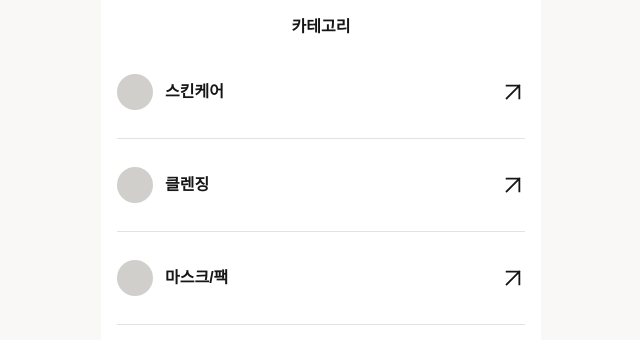
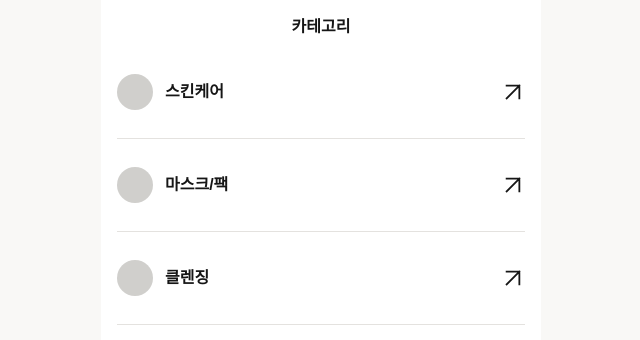
Before and after one commit to Influy-2/Somesay-FE, a React (Vite) app in the folder apps/web/: page /categories in a window 1280 px wide. Shown: the top 340 px of the page, without its empty margins (319-959 px from the left). Built offline with nearby package versions, Linux system fonts and the light colour scheme.

Commit message:
chore: update category structure and rename properties for consistency

```diff
--- a/apps/web/src/features/category/components/CategoryAccordion.tsx
+++ b/apps/web/src/features/category/components/CategoryAccordion.tsx
@@ -1,16 +1,16 @@
 import { useState } from 'react';
 import { Link } from 'react-router';
-import { CategoryType } from '@somesay/shared';
+import { SubcategoryGroup } from '@somesay/shared';
 import { MainArrowIcon } from '@/shared/icons';
 
 interface CategoryAccordionProps {
-  category: CategoryType;
+  category: SubcategoryGroup;
 }
 
 export const CategoryAccordion = ({ category }: CategoryAccordionProps) => {
   const [isOpen, setIsOpen] = useState(false);
 
-  const subListId = `subcategory-list-${category.id}`;
+  const subListId = `subcategory-list-${category.categoryId}`;
 
   const toggleAccordion = () => {
     setIsOpen((prev) => !prev);
@@ -29,11 +29,14 @@ export const CategoryAccordion = ({ category }: CategoryAccordionProps) => {
           <div className="flex items-center gap-3">
             {/* TODO: 나중에 실제 카테고리 아이콘으로 교체 */}
             <div className="bg-grey04 h-9 w-9 rounded-full" />
-            <span className="body1-sb">{category.title}</span>
+            <span className="body1-sb">{category.categoryLabel}</span>
           </div>
         </button>
         {/* TODO: 나중에 대분류 페이지로 이동 */}
-        <Link to={`/`} aria-label={`${category.title} 전체보기 페이지로 이동`}>
+        <Link
+          to={`/`}
+          aria-label={`${category.categoryLabel} 전체보기 페이지로 이동`}
+        >
           <MainArrowIcon />
         </Link>
       </div>
@@ -44,9 +47,9 @@ export const CategoryAccordion = ({ category }: CategoryAccordionProps) => {
         role="region"
         className={`flex flex-col gap-6 px-8 pt-6 ${!isOpen ? 'hidden' : ''}`}
       >
-        {category.subCategories?.map((sub) => (
-          <li key={sub.id} className="body2-m cursor-pointer">
-            {sub.name}
+        {category.subcategories.map((sub) => (
+          <li key={sub.subCategoryId} className="body2-m cursor-pointer">
+            {sub.label}
           </li>
         ))}
       </ul>
--- a/apps/web/src/pages/category/CategoriesPage.tsx
+++ b/apps/web/src/pages/category/CategoriesPage.tsx
@@ -1,59 +1,10 @@
 import { CategoryAccordion } from '@/features/category/components/CategoryAccordion';
-import { CategoryType } from '@somesay/shared';
+import { PRODUCT_SUB_CATEGORY_GROUPS } from '@somesay/shared';
 import { PageHeader } from '@/shared/components';
 
-// 임시 Mock 데이터
-const CATEGORY_MOCK_DATA: CategoryType[] = [
-  {
-    id: 1,
-    title: '스킨케어',
-    subCategories: [
-      { id: 101, name: '스킨/토너' },
-      { id: 102, name: '로션/에멀전' },
-      { id: 103, name: '에센스/앰플/세럼' },
-      { id: 104, name: '크림' },
-      { id: 105, name: '미스트/오일' },
-    ],
-  },
-  {
-    id: 2,
-    title: '클렌징',
-    subCategories: [
-      { id: 201, name: '클렌징 폼' },
-      { id: 202, name: '클렌징 오일' },
-      { id: 203, name: '클렌징 밤' },
-      { id: 204, name: '클렌징 워터/밀크' },
-      { id: 205, name: '필링/스크럽' },
-    ],
-  },
-  {
-    id: 3,
-    title: '마스크/팩',
-    subCategories: [
-      { id: 301, name: '시트 마스크' },
-      { id: 302, name: '스킨/토너 패드' },
-      { id: 303, name: '코팩' },
-      { id: 304, name: '기타 마스크' },
-    ],
-  },
-  {
-    id: 4,
-    title: '선케어',
-    subCategories: [
-      { id: 401, name: '선크림' },
-      { id: 402, name: '선앰플' },
-    ],
-  },
-  {
-    id: 5,
-    title: '베이스 메이크업',
-    subCategories: [
-      { id: 501, name: '메이크업 베이스' },
-      { id: 502, name: '쿠션' },
-      { id: 503, name: '파운데이션' },
-    ],
-  },
-];
+const CATEGORIES = PRODUCT_SUB_CATEGORY_GROUPS.filter(
+  (group) => group.categoryId !== 0
+);
 
 export const CategoriesPage = () => {
   return (
@@ -61,8 +12,8 @@ export const CategoriesPage = () => {
       <PageHeader title="카테고리" />
       <div className="pt-5">
         <ul className="flex flex-col">
-          {CATEGORY_MOCK_DATA.map((category) => (
-            <CategoryAccordion key={category.id} category={category} />
+          {CATEGORIES.map((category) => (
+            <CategoryAccordion key={category.categoryId} category={category} />
           ))}
         </ul>
       </div>
--- a/apps/web/src/pages/category/SubcategoriesPage.tsx
+++ b/apps/web/src/pages/category/SubcategoriesPage.tsx
@@ -8,28 +8,7 @@ import {
   SortBar,
 } from '@/shared/components';
 import { ArrowBackIcon, SearchIcon } from '@/shared/icons';
-
-const CATEGORY_MOCK_DATA = [
-  {
-    id: 1,
-    title: '스킨케어',
-    subcategories: [
-      { id: 101, name: '스킨/토너' },
-      { id: 102, name: '로션/에멀전' },
-      { id: 103, name: '에센스/앰플/세럼' },
-      { id: 104, name: '크림' },
-      { id: 105, name: '미스트/오일' },
-    ],
-  },
-  {
-    id: 2,
-    title: '클렌징',
-    subcategories: [
-      { id: 201, name: '클렌징 폼' },
-      { id: 202, name: '클렌징 오일' },
-    ],
-  },
-];
+import { PRODUCT_SUB_CATEGORY_GROUPS } from '@somesay/shared';
 
 const SORT_OPTIONS = [
   { value: 'rating', label: '평점순' },
@@ -44,14 +23,16 @@ export const SubcategoriesPage = () => {
   const [selectedId, setSelectedId] = useState(0);
   const [currentSortValue, setCurrentSortValue] = useState('rating');
 
-  const currentCategory = CATEGORY_MOCK_DATA.find((c) => c.id === categoryId);
-  const categoryTitle = currentCategory?.title ?? '';
+  const currentCategory = PRODUCT_SUB_CATEGORY_GROUPS.find(
+    (c) => c.categoryId === categoryId
+  );
+  const categoryTitle = currentCategory?.categoryLabel ?? '';
 
   const tabCategories = [
     { id: 0, title: '전체' },
-    ...(currentCategory?.subcategories?.map((sub) => ({
-      id: sub.id,
-      title: sub.name,
+    ...(currentCategory?.subcategories.map((sub) => ({
+      id: sub.subCategoryId,
+      title: sub.label,
     })) ?? []),
   ];
 
@@ -74,7 +55,7 @@ export const SubcategoriesPage = () => {
             <ArrowBackIcon aria-hidden="true" />
           </button>
         }
-        title={currentCategory?.title ?? ''}
+        title={currentCategory?.categoryLabel ?? ''}
         right={[
           <button type="button" aria-label="검색">
             <SearchIcon aria-hidden="true" />
--- a/packages/shared/src/constants/cosmetics.constants.ts
+++ b/packages/shared/src/constants/cosmetics.constants.ts
@@ -31,54 +31,60 @@ export const SKIN_TYPE_OPTIONS: SkinTypeOption[] = [
   { skinTypeId: 7, label: '모르겠음' },
 ];
 
-// ⚠️ categoryId는 백엔드 API 응답값으로 교체 필요
+// ⚠️ categoryId, subCategoryId는 백엔드 API 응답값으로 교체 필요
 export const PRODUCT_SUB_CATEGORY_GROUPS: SubcategoryGroup[] = [
   {
+    categoryId: 0,
     categoryLabel: '전체',
     subcategories: [{ subCategoryId: 1, label: '전체' }],
   },
   {
+    categoryId: 1,
     categoryLabel: '스킨케어',
     subcategories: [
-      { subCategoryId: 2, label: '스킨/토너' },
-      { subCategoryId: 3, label: '로션/에멀전' },
-      { subCategoryId: 4, label: '에센스/앰플/세럼' },
-      { subCategoryId: 5, label: '크림' },
-      { subCategoryId: 6, label: '미스트/오일' },
+      { subCategoryId: 101, label: '스킨/토너' },
+      { subCategoryId: 102, label: '로션/에멀전' },
+      { subCategoryId: 103, label: '에센스/앰플/세럼' },
+      { subCategoryId: 104, label: '크림' },
+      { subCategoryId: 105, label: '미스트/오일' },
     ],
   },
   {
+    categoryId: 2,
     categoryLabel: '마스크/팩',
     subcategories: [
-      { subCategoryId: 7, label: '시트 마스크' },
-      { subCategoryId: 8, label: '스킨/토너 패드' },
-      { subCategoryId: 9, label: '코팩' },
-      { subCategoryId: 10, label: '기타 마스크' },
+      { subCategoryId: 201, label: '시트 마스크' },
+      { subCategoryId: 202, label: '스킨/토너 패드' },
+      { subCategoryId: 203, label: '코팩' },
+      { subCategoryId: 204, label: '기타 마스크' },
     ],
   },
   {
+    categoryId: 3,
     categoryLabel: '클렌징',
     subcategories: [
-      { subCategoryId: 11, label: '클렌징 폼' },
-      { subCategoryId: 12, label: '클렌징 오일' },
-      { subCategoryId: 13, label: '클렌징 밤' },
-      { subCategoryId: 14, label: '클렌징 워터/밀크' },
-      { subCategoryId: 15, label: '필링/스크럽' },
+      { subCategoryId: 301, label: '클렌징 폼' },
+      { subCategoryId: 302, label: '클렌징 오일' },
+      { subCategoryId: 303, label: '클렌징 밤' },
+      { subCategoryId: 304, label: '클렌징 워터/밀크' },
+      { subCategoryId: 305, label: '필링/스크럽' },
     ],
   },
   {
+    categoryId: 4,
     categoryLabel: '선케어',
     subcategories: [
-      { subCategoryId: 16, label: '선크림' },
-      { subCategoryId: 17, label: '선앰플' },
+      { subCategoryId: 401, label: '선크림' },
+      { subCategoryId: 402, label: '선앰플' },
     ],
   },
   {
+    categoryId: 5,
     categoryLabel: '베이스 메이크업',
     subcategories: [
-      { subCategoryId: 18, label: '메이크업 베이스' },
-      { subCategoryId: 19, label: '쿠션' },
-      { subCategoryId: 20, label: '파운데이션' },
+      { subCategoryId: 501, label: '메이크업 베이스' },
+      { subCategoryId: 502, label: '쿠션' },
+      { subCategoryId: 503, label: '파운데이션' },
     ],
   },
 ];
--- a/packages/shared/src/types/category.types.ts
+++ b/packages/shared/src/types/category.types.ts
@@ -79,6 +79,7 @@ export interface SubcategoryOption {
 //   subcategories: [
 //     { subCategoryId: 0, label: '스킨/토너' },
 export interface SubcategoryGroup {
+  categoryId: number;
   categoryLabel: string;
   subcategories: SubcategoryOption[];
 }
```
